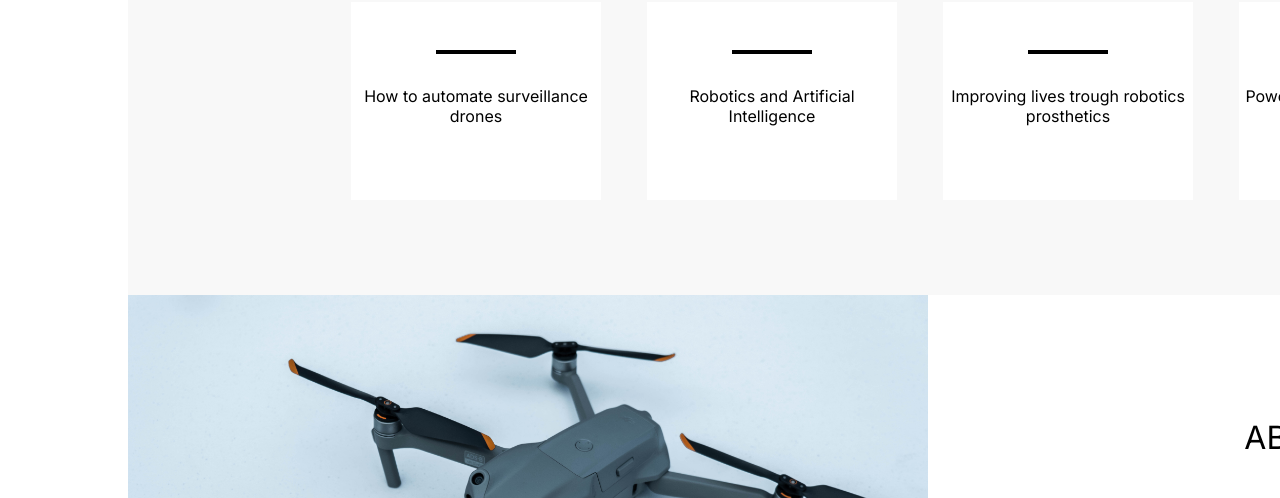
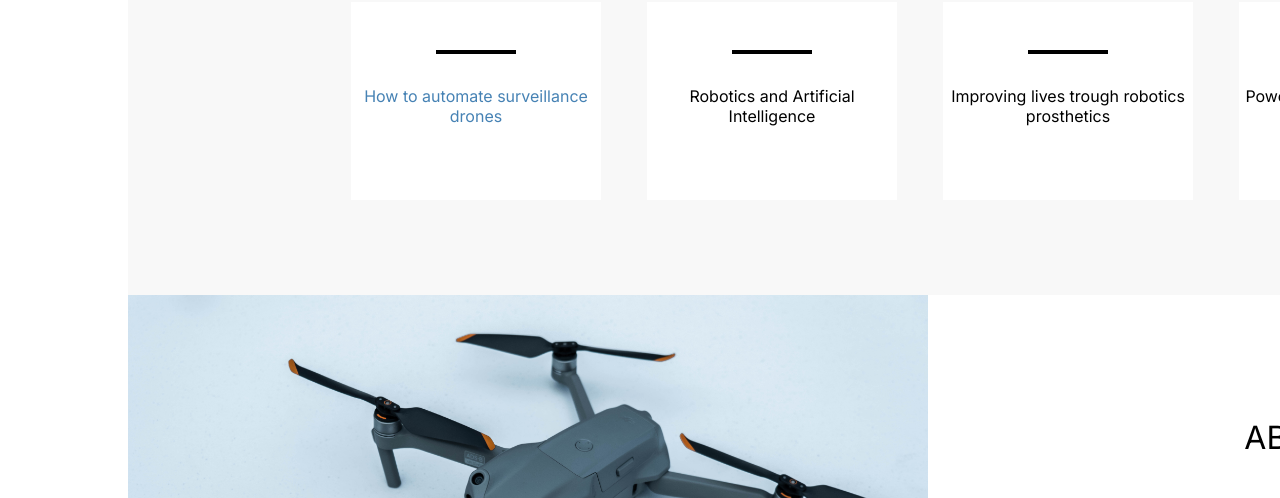
Before and after one commit to PhamelaMakhubele/Assignment_2, a website built with Vite: page index.html in a window 1280 px wide. In both pictures the pointer is over the element "How to automate surveillance drones". Shown: the part 1333-1831 px from the top of the page. Built offline with nearby package versions, Linux system fonts and the light colour scheme.

Commit message:
Modified

```diff
--- a/style.css
+++ b/style.css
@@ -40,6 +40,7 @@
 
 
 }
+
 .hero-Header{
   padding-top: 60px;
   justify-content: center;
@@ -196,6 +197,10 @@ button{
   background: white;
   padding-top: 48px;
 
+
+}
+p:hover{
+  color: steelblue;
 
 }
 .description{
```
